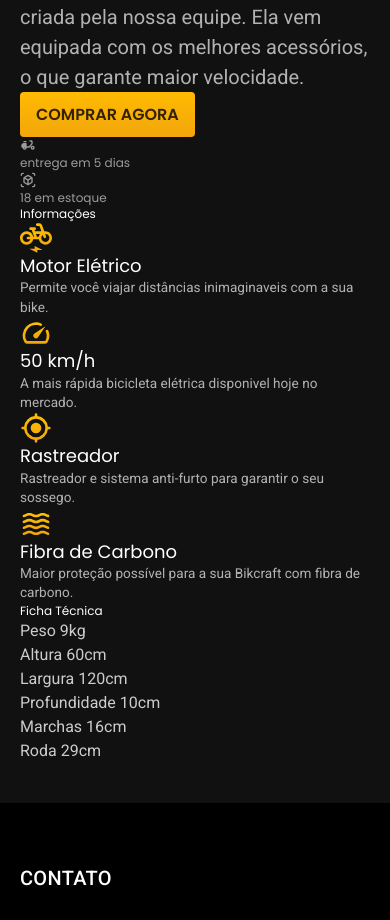
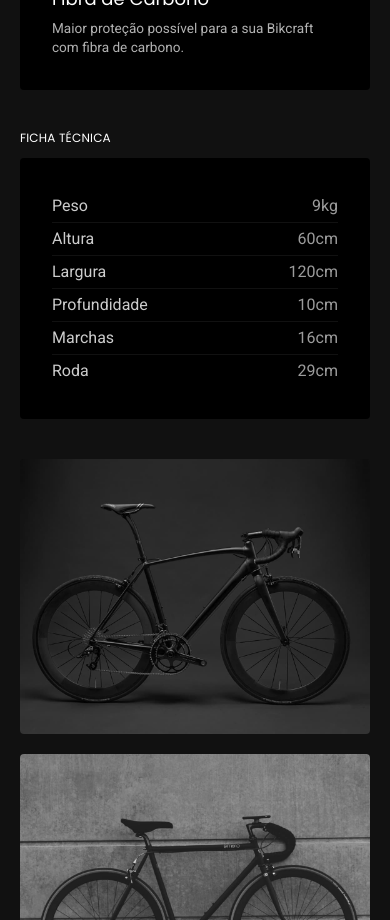
Before and after one commit to PauloAlmeida33/bikcraft-final, a plain HTML site: page bicicletas/nimbus.html in a window 390 px wide. Shown: the part 1080-2000 px from the top of the page. Drawn offline with Linux system fonts and the light colour scheme.

Commit message:
finalizando sessao bicicleta

```diff
--- a/bicicletas/nimbus.html
+++ b/bicicletas/nimbus.html
@@ -16,7 +16,7 @@
       rel="stylesheet"
     />
   </head>
-  <body id="termos">
+  <body id="bicicleta">
     <header class="header-bg">
       <div class="header container">
         <a href="../index.html"
@@ -38,7 +38,7 @@
   <main class="titulo-bg">
     <div>
         <div class="titulo container">
-            <p class="font-2-xl cor-5">4999</p>
+            <p class="font-2-xl cor-5">R$ 4999</p>
             <h1 class="font-1-xxl cor-0">Nimbus Stark<span class="cor-p1">.</span></h1>
         </div>
     </div>
@@ -56,7 +56,7 @@
             <span class="font-1-xs cor-6"> <img src="../img/icones/entrega.svg" alt="">entrega em 5 dias</span>
             <span class="font-1-xs cor-6"> <img src="../img/icones/estoque.svg" alt="">18 em estoque</span>
         </div>
-        </div>
+
         <h2 class="font-1-xs cor-0">Informações</h2>
         <ul class="bicicleta-informacoes">
             <li>
@@ -89,8 +89,33 @@
             <li>Marchas <span>16cm</span></li>
             <li>Roda <span>29cm</span></li>
         </ul>
+        </div>
     </div>
   </main>
+
+  <article class="bicicletas-lista container">
+      <h2 class="font-1-xxl">
+        Escolha a sua<span class="cor-p1">.</span>
+      </h2>
+
+      <ul>
+        <li>
+          <a href="./magic-home.jpg">
+            <img src="../img/bicicletas/magic.jpg" alt="bicicleta preta" />
+            <h3 class="font-1-xl">Magic Might</h3>
+            <span class="font-2-m cor-8">R$ 2499</span>
+          </a>
+        </li>
+
+        <li>
+          <a href="./magic-home.jpg">
+            <img src="../img/bicicletas/nebula.jpg" alt="bicicleta preta" />
+            <h3 class="font-1-xl">Nebula Cosmic</h3>
+            <span class="font-2-m cor-8">R$ 3999</span>
+          </a>
+        </li>
+      </ul>
+    </article>
 
 <footer class="footer-bg">
     <div class="footer container">
--- /dev/null
+++ b/css/bicicleta/bicicleta.css
@@ -0,0 +1,122 @@
+.bicicleta {
+    display: grid;
+    grid-template-columns: 1fr 1fr;
+    align-items: start;
+    gap: 40px;
+    padding-top: 60px;
+    padding-bottom: 60px;
+}
+
+/* quando estiver falando com o p do titulo sempre vai ser com letra maiuscula */
+#bicicleta .titulo p {
+    text-transform: uppercase;
+}
+
+.bicicleta-imagens {
+    display: flex;
+   flex-wrap: wrap;
+   gap: 20px;
+}
+
+/* deixando o item com um minimo de tamanho */
+.bicicleta-imagens img {
+    flex: 1;
+    min-width: 200px;
+}
+
+/* sempre o primeiro item tem 100% */
+.bicicleta-imagens img:first-child {
+    min-width: 100%;
+}
+
+
+.bicicleta-conteudo > p {
+    margin-bottom: 32px;
+}
+
+.bicicleta-comprar {
+    display: grid;
+    grid-template-columns: max-content auto;
+    align-items: center;
+    justify-items: start;
+    gap: 8px 12px;
+    margin-bottom: 40px;
+}
+
+.bicicleta-comprar a {
+    grid-row: span 2;
+}
+
+.bicicleta-comprar span {
+    display: flex;
+    align-items: center;
+    background-color: var(--cor-12);
+    padding: 4px 8px;
+    border-radius: 4px;
+    gap: 8px;
+}
+
+.bicicleta-conteudo h2 {
+    text-transform: uppercase;
+    letter-spacing: 0.015em;
+    margin-bottom: 12px;
+}
+
+.bicicleta-informacoes,
+.bicicleta-ficha {
+    padding: 32px;
+    background-color: var(--cor-12);
+    border-radius: 4px;
+}
+
+.bicicleta-informacoes {
+    margin-bottom: 40px;
+    display: grid;
+    grid-template-columns: repeat(2, 1fr);
+    gap: 32px;
+}
+
+.bicicleta-informacoes img {
+    width: 24px;
+    margin-bottom: 8px;
+}
+
+.bicicleta-informacoes h3 {
+    margin-bottom: 8px;
+}
+
+.bicicleta-ficha li {
+    padding: 4px 0;
+    display: flex;
+    justify-content: space-between;
+    border-bottom: 1px solid var(--cor-11);
+}
+
+.bicicleta-ficha li:last-child {
+    border-bottom: none;
+}
+
+.bicicleta-ficha span {
+    color: var(--cor-6);
+}
+
+@media (max-width: 800px) {
+    .bicicleta{
+        grid-template-columns: 1fr;
+        padding-top: 40px;
+        padding-bottom: 40px;
+    }
+    /* jogando as imagens para segunda linha */
+    .bicicleta-imagens {
+        grid-row: 2;
+    }
+}
+
+@media (max-width: 400px) {
+    .bicicleta-informacoes {
+        grid-template-columns: 1fr;
+    }
+    .bicicleta-comprar {
+        grid-template-columns: 1fr;
+    }
+}
--- a/css/bicicletas/bicicletas-lista.css
+++ b/css/bicicletas/bicicletas-lista.css
@@ -15,6 +15,10 @@
     margin-left: auto;
     margin-right: auto;
     overflow-x: auto; /* definir exatamento o que vai fazer se tiver uma barra de scroll, vai adicionar uma barra de scroll so nessa parte do site */
+}
+
+#bicicleta .bicicletas-lista ul {
+    padding: 0px 0px 20px 0px;
 }
 
 .bicicletas-lista li {
--- a/css/style.css
+++ b/css/style.css
@@ -17,6 +17,9 @@
 @import "/css/bicicletas/bicicletas-lista.css";
 @import "/css/bicicletas/bicicletas.css";
 
+/* Bicicleta */
+@import "/css/bicicleta/bicicleta.css";
+
 
 /* Seguros */
 @import "/css/seguros/seguros.css";
```
